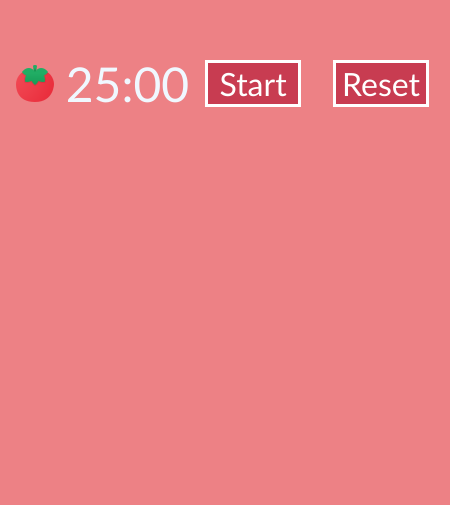
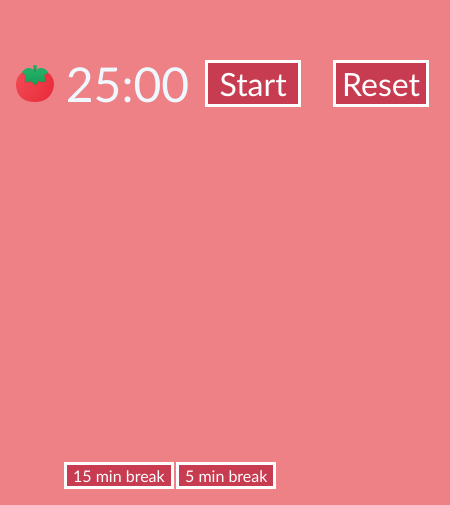
Before and after one commit to Luke-Goodridge/Electron-Pomodoro, an Electron app: page index.html in a window 450 px wide. Shown: the part 339-844 px from the top of the page. Drawn offline with Linux system fonts and the light colour scheme.

Commit message:
added in the short break and long break buttons

```diff
--- a/index.html
+++ b/index.html
@@ -12,6 +12,8 @@
       <p id="timer" style="color: aliceblue">25:00</p>
       <button class="pomo-btn" id="pause"></button>
       <button class="pomo-btn" id="reset">Reset</button>
+      <button class="pomo-btn short-btn" id="reset">5 min break</button>
+      <button class="pomo-btn long-btn" id="reset">15 min break</button>
     </div>
     <script type="module" src="js/app.js"></script>
   </body>
--- a/styles/styles.css
+++ b/styles/styles.css
@@ -34,3 +34,19 @@ body {
 .pomo-btn:focus {
   outline: none;
 }
+
+.pomo-btn.short-btn,
+.pomo-btn.long-btn {
+  position: absolute;
+  font-size: medium;
+  width: auto;
+}
+
+.long-btn {
+  left: 3rem;
+  bottom: 0;
+}
+.short-btn {
+  left: 10rem;
+  bottom: 0;
+}
```
Also changed, not shown: main.js (+18 -19 lines).
